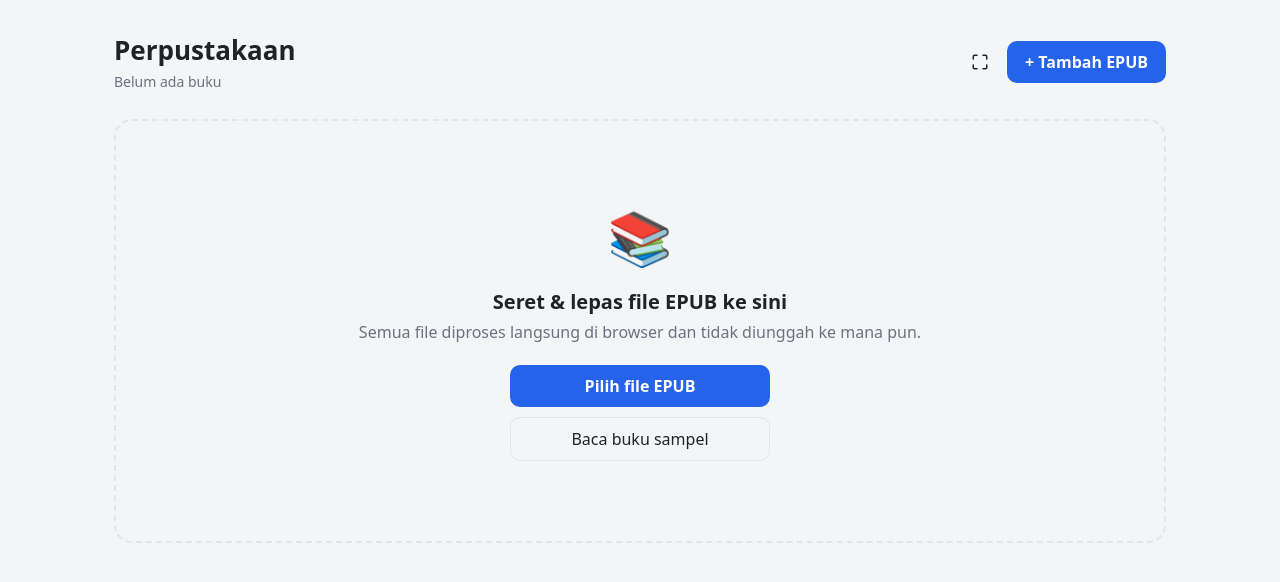
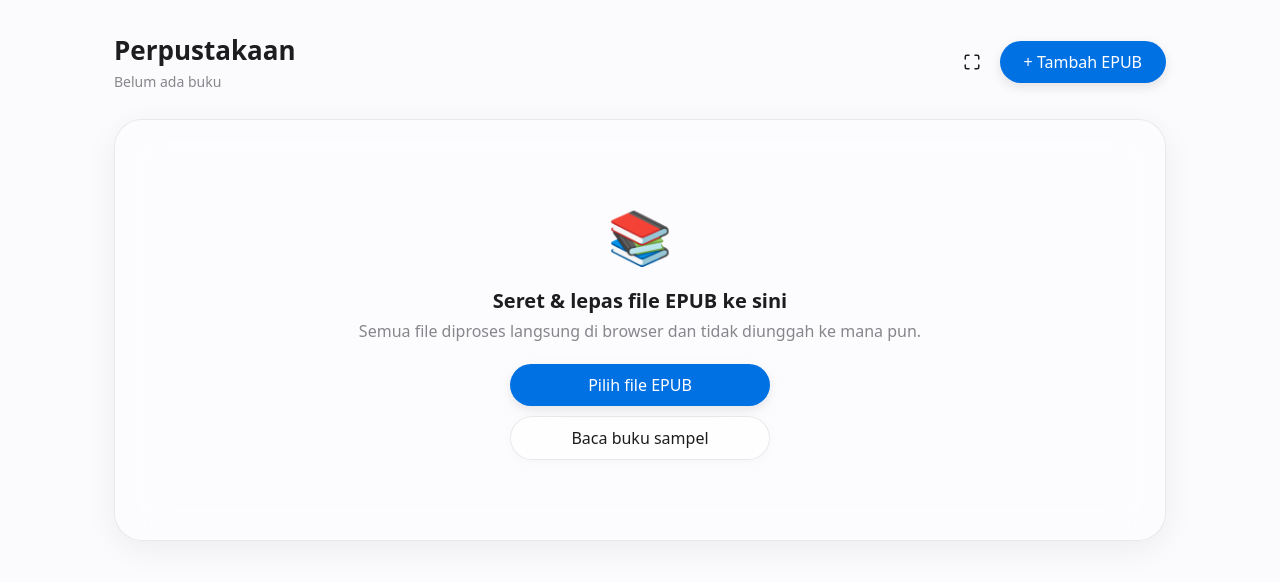
Before and after one commit to miftahafina/ereader, a React (Vite) app: page / in a window 1280 px wide. Shown: the top 582 px of the page. Built offline with nearby package versions, Linux system fonts and the light colour scheme.

Commit message:
style: implement liquid glass design system and fix navigation button alignment

```diff
--- a/src/index.css
+++ b/src/index.css
@@ -1,42 +1,45 @@
 :root {
-  --bg: #f4f5f7;
-  --surface: #ffffff;
-  --surface-2: #eceef1;
-  --text: #1f2328;
-  --text-muted: #6b7280;
-  --border: #e2e5ea;
-  --accent: #2563eb;
+  --bg: #fbfbfd;
+  --surface: rgba(255, 255, 255, 0.4);
+  --surface-2: rgba(255, 255, 255, 0.2);
+  --text: #1d1d1f;
+  --text-muted: #86868b;
+  --border: rgba(0, 0, 0, 0.08);
+  --accent: #0071e3;
   --accent-contrast: #ffffff;
   --reader-bg: #ffffff;
-  --shadow: 0 8px 30px rgba(15, 23, 42, 0.12);
+  --shadow: 0 8px 32px rgba(0, 0, 0, 0.06);
+  --glass-blur: blur(24px) saturate(200%);
+  --radius-lg: 28px;
+  --radius-md: 16px;
   color-scheme: light;
 }
 
 :root[data-theme='sepia'] {
-  --bg: #ece0c8;
-  --surface: #fbf5e6;
-  --surface-2: #f1e5cc;
+  --bg: #f4ead5;
+  --surface: rgba(251, 245, 230, 0.4);
+  --surface-2: rgba(251, 245, 230, 0.2);
   --text: #5b4636;
   --text-muted: #8a7a63;
-  --border: #e0d2b4;
+  --border: rgba(91, 70, 54, 0.1);
   --accent: #9a5b13;
   --accent-contrast: #ffffff;
   --reader-bg: #f6ecd6;
-  --shadow: 0 8px 30px rgba(91, 70, 54, 0.18);
+  --shadow: 0 8px 32px rgba(91, 70, 54, 0.08);
   color-scheme: light;
 }
 
 :root[data-theme='dark'] {
-  --bg: #0f1114;
-  --surface: #1a1d21;
-  --surface-2: #23272c;
-  --text: #e6e8eb;
-  --text-muted: #9aa0a8;
-  --border: #2a2e34;
-  --accent: #6ea8fe;
-  --accent-contrast: #0f1114;
-  --reader-bg: #121417;
-  --shadow: 0 8px 30px rgba(0, 0, 0, 0.5);
+  --bg: #000000;
+  --surface: rgba(28, 28, 30, 0.4);
+  --surface-2: rgba(44, 44, 46, 0.2);
+  --text: #f5f5f7;
+  --text-muted: #a1a1a6;
+  --border: rgba(255, 255, 255, 0.08);
+  --accent: #0a84ff;
+  --accent-contrast: #ffffff;
+  --reader-bg: #1c1c1e;
+  --shadow: 0 8px 32px rgba(0, 0, 0, 0.4);
   color-scheme: dark;
 }
 
@@ -74,17 +77,25 @@ button {
   border: none;
   background: var(--accent);
   color: var(--accent-contrast);
-  padding: 10px 18px;
-  border-radius: 10px;
-  font-weight: 600;
+  padding: 10px 24px;
+  border-radius: 999px;
+  font-weight: 500;
   cursor: pointer;
-  transition: filter 0.15s ease;
+  transition: all 0.4s cubic-bezier(0.23, 1, 0.32, 1);
+  box-shadow: 0 4px 12px rgba(0, 0, 0, 0.1);
+  backdrop-filter: var(--glass-blur);
 }
 .primary-btn:hover:not(:disabled) {
-  filter: brightness(1.08);
+  filter: brightness(1.1);
+  transform: scale(1.05);
+  box-shadow: 0 8px 20px rgba(0, 0, 0, 0.15);
+}
+.primary-btn:active:not(:disabled) {
+  transform: scale(0.95);
+  filter: brightness(0.9);
 }
 .primary-btn:disabled {
-  opacity: 0.6;
+  opacity: 0.5;
   cursor: default;
 }
 
@@ -92,31 +103,44 @@ button {
   width: 100%;
   margin-top: 8px;
   border: 1px solid var(--border);
-  background: transparent;
+  background: var(--surface);
+  backdrop-filter: var(--glass-blur);
   color: var(--text);
-  padding: 10px;
-  border-radius: 10px;
+  padding: 10px 20px;
+  border-radius: 999px;
   cursor: pointer;
+  transition: all 0.4s cubic-bezier(0.23, 1, 0.32, 1);
+  text-align: center;
+  box-shadow: 0 2px 8px rgba(0, 0, 0, 0.04);
 }
 .ghost-btn:hover {
   background: var(--surface-2);
+  transform: scale(1.02);
+  box-shadow: 0 4px 12px rgba(0, 0, 0, 0.08);
+}
+.ghost-btn:active {
+  transform: scale(0.98);
 }
 
 .icon-btn {
   border: none;
   background: transparent;
-  width: 38px;
-  height: 38px;
-  border-radius: 10px;
+  width: 40px;
+  height: 40px;
+  border-radius: 50%;
   cursor: pointer;
   font-size: 18px;
   display: grid;
   place-items: center;
   color: var(--text);
+  transition: all 0.3s cubic-bezier(0.4, 0, 0.2, 1);
 }
 .icon-btn:hover,
 .icon-btn.active {
-  background: var(--surface-2);
+  background: var(--surface);
+  backdrop-filter: var(--glass-blur);
+  transform: scale(1.1);
+  box-shadow: 0 4px 12px rgba(0, 0, 0, 0.08);
 }
 
 /* ---------- Library ---------- */
@@ -175,17 +199,18 @@ button {
   width: 100%;
   padding: 0;
   border: 1px solid var(--border);
-  border-radius: 12px;
+  border-radius: var(--radius-md);
   overflow: hidden;
   background: var(--surface-2);
   display: grid;
   place-items: center;
   cursor: pointer;
   box-shadow: var(--shadow);
-  transition: transform 0.15s ease;
+  transition: all 0.3s cubic-bezier(0.34, 1.56, 0.64, 1);
 }
 .book-cover:hover {
-  transform: translateY(-3px);
+  transform: scale(1.05) translateY(-5px);
+  box-shadow: 0 12px 24px rgba(0, 0, 0, 0.15);
 }
 .book-cover img {
   width: 100%;
@@ -254,26 +279,36 @@ button {
   position: absolute;
   top: 8px;
   right: 8px;
-  width: 28px;
-  height: 28px;
+  width: 32px;
+  height: 32px;
   border: none;
   border-radius: 50%;
-  background: rgba(0, 0, 0, 0.6);
+  background: rgba(0, 0, 0, 0.5);
+  backdrop-filter: blur(8px);
   color: #fff;
   cursor: pointer;
   opacity: 0;
-  transition: opacity 0.15s ease;
+  transition: all 0.2s ease;
+  display: grid;
+  place-items: center;
 }
 .book-card:hover .delete-btn,
 .delete-btn:focus-visible {
   opacity: 1;
 }
+.delete-btn:hover {
+  background: rgba(220, 38, 38, 0.8);
+  transform: scale(1.1);
+}
 
 .empty-state {
   text-align: center;
   padding: 80px 24px;
-  border: 2px dashed var(--border);
-  border-radius: 18px;
+  background: var(--surface);
+  backdrop-filter: var(--glass-blur);
+  border: 1px solid var(--border);
+  border-radius: var(--radius-lg);
+  box-shadow: var(--shadow);
 }
 .empty-icon {
   font-size: 52px;
@@ -311,12 +346,13 @@ button {
   display: flex;
   align-items: center;
   gap: 10px;
-  padding: 8px 12px;
+  padding: 8px 16px;
   border-bottom: 1px solid var(--border);
   background: var(--surface);
+  backdrop-filter: var(--glass-blur);
   position: relative;
   z-index: 20;
-  transition: opacity 0.2s ease;
+  transition: all 0.3s ease;
 }
 
 .reader-heading {
@@ -400,14 +436,16 @@ button {
   max-width: min(320px, calc(100vw - 24px));
   transform: translate(-50%, calc(-100% - 10px));
   background: var(--surface);
+  backdrop-filter: var(--glass-blur);
   color: var(--text);
   border: 1px solid var(--border);
-  border-radius: 12px;
+  border-radius: var(--radius-md);
   box-shadow: var(--shadow);
   padding: 12px 14px;
   font-size: 13px;
   line-height: 1.45;
   text-align: left;
+  transition: all 0.2s ease;
 }
 .word-popup.below {
   transform: translate(-50%, 10px);
@@ -497,10 +535,12 @@ button {
   flex-shrink: 0;
   overflow-y: auto;
   background: var(--surface);
+  backdrop-filter: var(--glass-blur);
   border-right: 1px solid var(--border);
   padding: 18px 16px 40px;
   position: relative;
   z-index: 30;
+  transition: all 0.3s cubic-bezier(0.4, 0, 0.2, 1);
 }
 .settings-sidebar {
   width: 280px;
@@ -523,9 +563,10 @@ button {
   padding: 8px 16px;
   border-top: 1px solid var(--border);
   background: var(--surface);
+  backdrop-filter: var(--glass-blur);
   position: relative;
   z-index: 20;
-  transition: opacity 0.2s ease;
+  transition: all 0.3s ease;
 }
 
 .reader.chrome-hidden .reader-top,
@@ -534,19 +575,28 @@ button {
   pointer-events: none;
 }
 .nav-btn {
-  width: 38px;
-  height: 38px;
+  width: 42px;
+  height: 42px;
   border: 1px solid var(--border);
-  border-radius: 10px;
+  border-radius: 50%;
   background: var(--surface);
+  backdrop-filter: var(--glass-blur);
   cursor: pointer;
   font-size: 20px;
   line-height: 1;
-  display: grid;
-  place-items: center;
+  display: flex;
+  align-items: center;
+  justify-content: center;
+  padding-bottom: 2px;
+  transition: all 0.3s cubic-bezier(0.4, 0, 0.2, 1);
 }
 .nav-btn:hover {
   background: var(--surface-2);
+  transform: scale(1.1);
+  box-shadow: 0 4px 12px rgba(0, 0, 0, 0.08);
+}
+.nav-btn:active {
+  transform: scale(0.9);
 }
 .progress-track {
   flex: 1;
@@ -642,24 +692,29 @@ button {
 }
 .segmented {
   display: flex;
+  background: var(--surface-2);
+  backdrop-filter: var(--glass-blur);
   border: 1px solid var(--border);
-  border-radius: 10px;
+  border-radius: var(--radius-md);
+  padding: 2px;
   overflow: hidden;
 }
 .segmented button {
   flex: 1;
   border: none;
   background: transparent;
-  padding: 8px 4px;
+  padding: 6px 4px;
   cursor: pointer;
   font-size: 13px;
-}
-.segmented button + button {
-  border-left: 1px solid var(--border);
+  border-radius: calc(var(--radius-md) - 2px);
+  transition: all 0.2s ease;
+  color: var(--text-muted);
 }
 .segmented button.active {
-  background: var(--accent);
-  color: var(--accent-contrast);
+  background: var(--surface);
+  color: var(--text);
+  box-shadow: 0 2px 8px rgba(0, 0, 0, 0.1);
+  font-weight: 600;
 }
 
 /* ---------- Drop overlay & toast ---------- */
@@ -679,8 +734,9 @@ button {
   gap: 12px;
   padding: 48px 64px;
   border: 2px dashed var(--accent);
-  border-radius: 18px;
+  border-radius: var(--radius-lg);
   background: var(--surface);
+  backdrop-filter: var(--glass-blur);
   box-shadow: var(--shadow);
 }
 .drop-icon {
```
